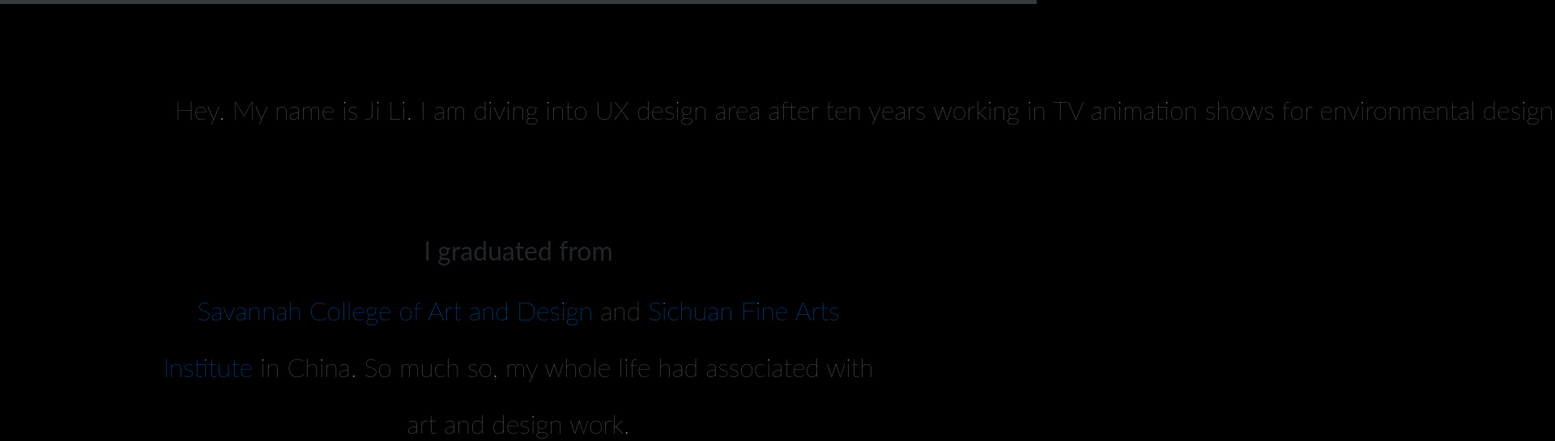
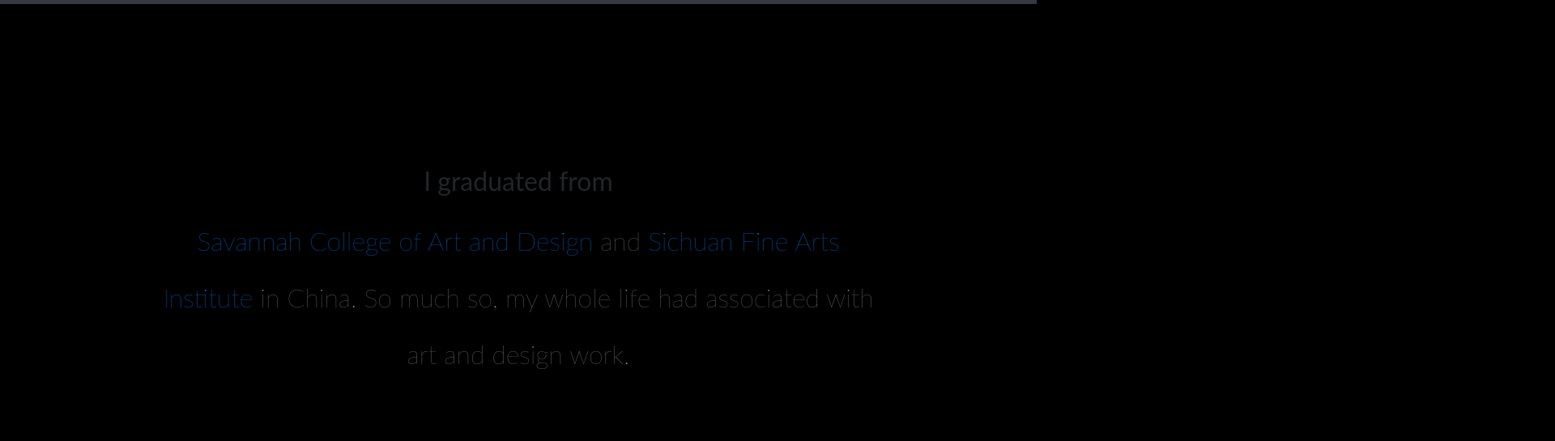
Before and after one commit to cqfly/21-protofolio, a plain HTML site: page Pages/about.html in a window 1280 px wide. Shown: the part 71-616 px from the top of the page at 81% size, 1920 px wide, since content can reach past the window. Drawn offline with nearby package versions, Linux system fonts and the light colour scheme.

Commit message:
Update about.html

```diff
--- a/Pages/about.html
+++ b/Pages/about.html
@@ -57,7 +57,7 @@
 
 <div class="container-fluid main">
 
-            <P class="aboutMe">Hey. My name is Ji Li. I am diving into UX design area after ten years working in TV animation shows for environmental design and background painting. Also, I was an interior designer for a couple of years in China.</P>
+            <!-- <P class="aboutMe">Hey. My name is Ji Li. I am diving into UX design area after ten years working in TV animation shows for environmental design and background painting. Also, I was an interior designer for a couple of years in China.</P> -->
 
             <p class="aboutMe">I graduated from <a href="https://www.scad.edu/" target="_blank"> Savannah College of Art and Design</a> and <a href="http://www.scfai.edu.cn/" target="_blank">Sichuan Fine Arts Institute </a>in China. So much so, my whole life had associated with art and design work.</p>
 
```
